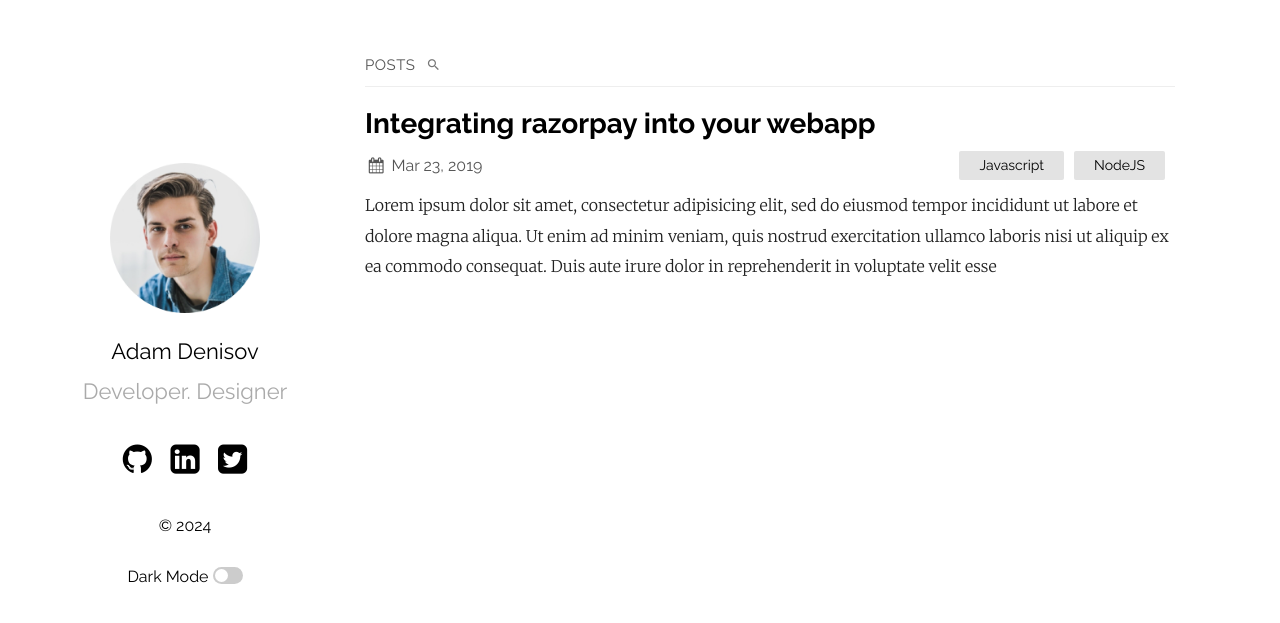
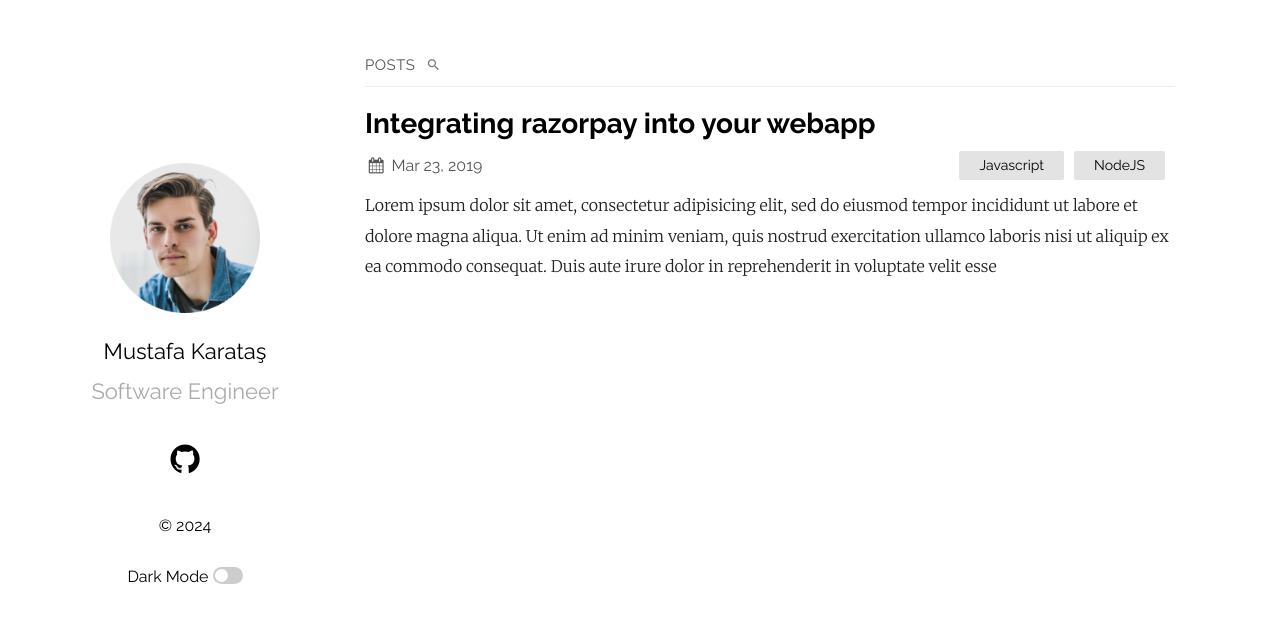
Before and after one commit to musticode/musticode.github.io, a Jekyll site: the page built from index.md, in a window 1280 px wide. Shown: the top 623 px of the page. Built offline with Jekyll 4.4.1, drawn with Linux system fonts in a browser that asks for light colours; part of the change alters nothing that is shown.

Commit message:
config updates

```diff
--- a/_config.yml
+++ b/_config.yml
@@ -1,6 +1,6 @@
-title: Your awesome title test
+title: Mustafa Karatas
 author: musticode
-email: your-email@domain.com
+email: mustafakaratas4179@gmail.com
 description: > # this means to ignore newlines until "show_exerpts:"
   Write an awesome description for your new site here. You can edit this
   line in _config.yml. It will appear in your document head meta (for
@@ -12,8 +12,8 @@ show_excerpts: true # set to true to show excerpts on the homepage
 sass:
   sass_dir: _sass
 plainwhite:
-  name: Adam Denisov
-  tagline: Developer. Designer
+  name: Mustafa Karataş
+  tagline: Software Engineer
   date_format: "%b %-d, %Y"
   sitemap: true # set to true to generate sitemap.xml content
   search: true # set to true to enable searchbar
@@ -26,9 +26,11 @@ plainwhite:
     - post
   # generate social links in footer
   social_links:
-    twitter: samarsault
-    github:  samarsault
-    linkedIn: in/samarsault
+    #twitter: samarsault
+    github:  musticode
+    medium:  musticode
+    dev.to:  musticode
+    #linkedIn: in/samarsault
     #dribbble: jekyll
     #flickr:   jekyll
     #instagram: jekyll
```
